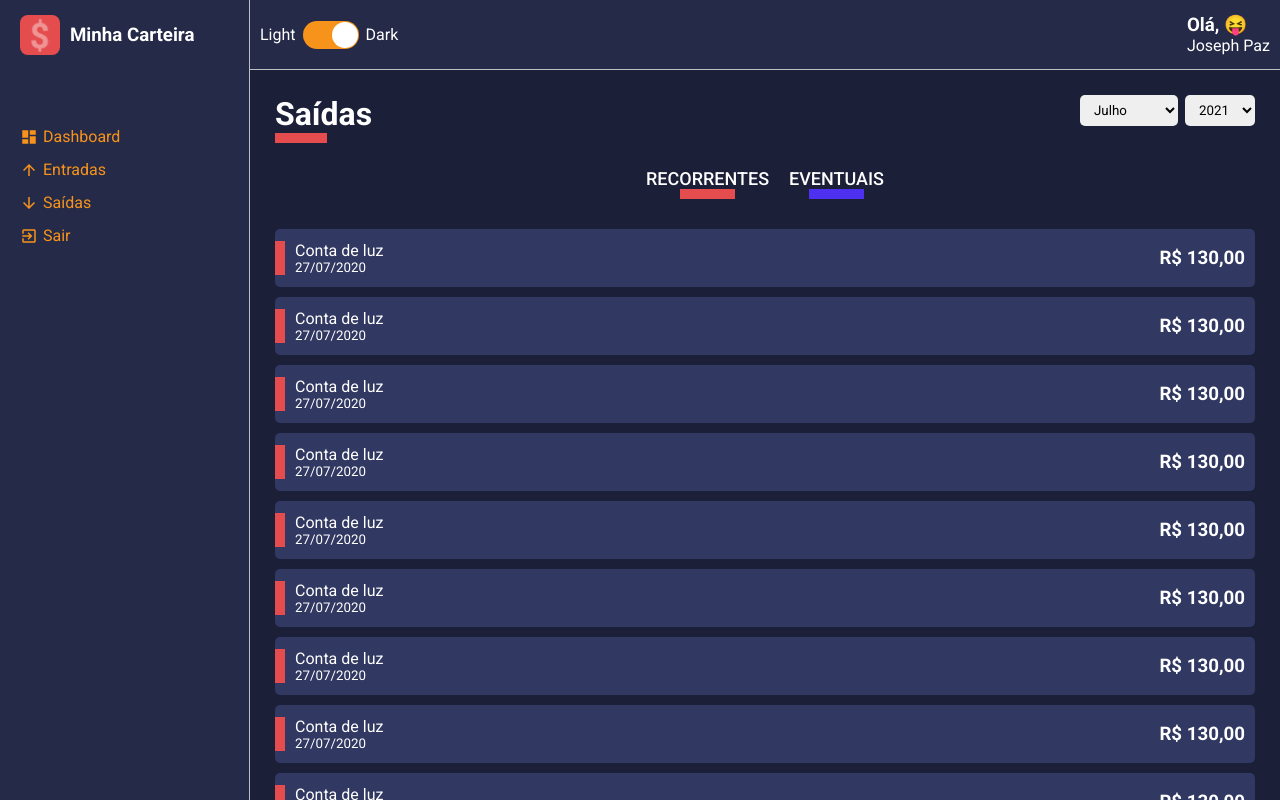
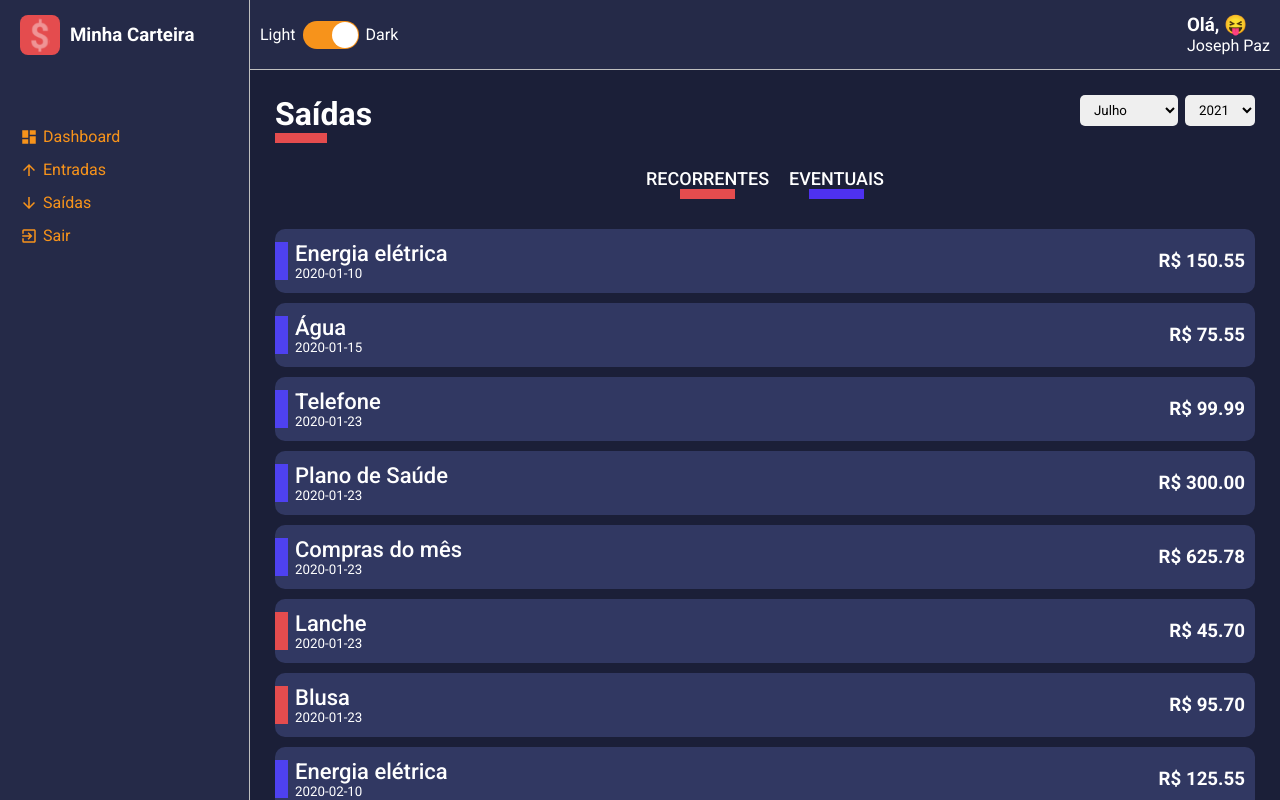
Before and after one commit to Josephpaz/dashboard-template, a React (Create React App) app: page /list/1 in a window 1280 px wide. Built offline with nearby package versions, Linux system fonts and the light colour scheme.

Commit message:
List saidas e entradas with json datas

```diff
--- a/src/components/HistoryFinanceCard/styles.ts
+++ b/src/components/HistoryFinanceCard/styles.ts
@@ -1,5 +1,4 @@
 import styled from "styled-components";
-
 
 interface ITagProps {
   color: string;
@@ -8,7 +7,7 @@ interface ITagProps {
 export const Container = styled.li`
   background-color: ${(props) => props.theme.colors.tertiary};
   list-style: none;
-  border-radius: 5px;
+  border-radius: 10px;
   margin: 10px 0;
   padding: 12px 10px;
   display: flex;
@@ -29,11 +28,15 @@ export const Container = styled.li`
     padding-left: 10px;
   }
 
+  > div span {
+    font-weight: 500;
+    font-size: 22px;
+  }
 `;
 
 export const Tag = styled.div<ITagProps>`
   position: absolute;
-  width: 10px;
+  width: 13px;
   height: 60%;
   background-color: ${(props) => props.color};
   left: 0;
--- a/src/pages/List/index.tsx
+++ b/src/pages/List/index.tsx
@@ -1,9 +1,11 @@
-import React, { useMemo } from "react";
+import React, { useMemo, useState, useEffect } from "react";
 // useMemo memoriza valor
 
 import ContentHeader from "../../components/ContentHeader";
 import SelectInput from "../../components/SelectInput";
 import HistoryFinanceCard from "../../components/HistoryFinanceCard";
+import gains from "../../repositories/gains";
+import expenses from "../../repositories/expenses";
 
 import { Container, Content, Filters } from "./styles";
 
@@ -15,7 +17,18 @@ interface IRouteParams {
   }; //sequencia de acesso paramentros
 }
 
+interface IData {
+  id: number;
+  description: string;
+  amountFormatted: string;
+  frequency: string;
+  dataFormatted: string;
+  tagColor: string;
+}
+
 const List: React.FC<IRouteParams> = ({ match }) => {
+  //use
+  const [data, setData] = useState<IData[]>([]);
   const { type } = match.params; //pegando a utl, destructor
   const title = useMemo(() => {
     return type === "entry-balance" ? "Entradas" : "Saídas";
@@ -23,7 +36,11 @@ const List: React.FC<IRouteParams> = ({ match }) => {
 
   const lineColor = useMemo(() => {
     return type === "entry-balance" ? "#F7913B" : "#E44C4E";
-  }, []);
+  }, [type]);
+
+  const listData = useMemo(() => {
+    return type === "entry-balance" ? gains : expenses;
+  }, [type]);
 
   const options = [
     { value: 7, label: "Julho" },
@@ -37,6 +54,22 @@ const List: React.FC<IRouteParams> = ({ match }) => {
     { value: 2019, label: 2019 },
     { value: 2018, label: 2018 },
   ];
+
+  useEffect(() => {
+    const response = listData.map((item) => {
+      return {
+        id: Math.random() * data.length,
+        description: item.description,
+        amountFormatted: item.amount,
+        frequency: item.frequency,
+        dataFormatted: item.date,
+        tagColor: item.frequency === 'recorrente' ? "#4E41f0" : "#E44C4E"
+      };
+    });
+    setData(response);
+  }, []);
+  //caso nao se coloque nenhuma variavel dentro do [] ele carregara uma vez a cada reload da pagina
+  //caso tenha uma variavel ele disparará a funcao sempre que a variavel alterar seu valor
 
   return (
     <Container>
@@ -55,72 +88,15 @@ const List: React.FC<IRouteParams> = ({ match }) => {
       </Filters>
 
       <Content>
-        <HistoryFinanceCard
-          tagColor="#E44C4E"
-          title="Conta de luz"
-          subtitle="27/07/2020"
-          amount="R$ 130,00"
-        />
-        <HistoryFinanceCard
-          tagColor="#E44C4E"
-          title="Conta de luz"
-          subtitle="27/07/2020"
-          amount="R$ 130,00"
-        />
-        <HistoryFinanceCard
-          tagColor="#E44C4E"
-          title="Conta de luz"
-          subtitle="27/07/2020"
-          amount="R$ 130,00"
-        />
-        <HistoryFinanceCard
-          tagColor="#E44C4E"
-          title="Conta de luz"
-          subtitle="27/07/2020"
-          amount="R$ 130,00"
-        />
-        <HistoryFinanceCard
-          tagColor="#E44C4E"
-          title="Conta de luz"
-          subtitle="27/07/2020"
-          amount="R$ 130,00"
-        />
-        <HistoryFinanceCard
-          tagColor="#E44C4E"
-          title="Conta de luz"
-          subtitle="27/07/2020"
-          amount="R$ 130,00"
-        />
-        <HistoryFinanceCard
-          tagColor="#E44C4E"
-          title="Conta de luz"
-          subtitle="27/07/2020"
-          amount="R$ 130,00"
-        />
-        <HistoryFinanceCard
-          tagColor="#E44C4E"
-          title="Conta de luz"
-          subtitle="27/07/2020"
-          amount="R$ 130,00"
-        />
-        <HistoryFinanceCard
-          tagColor="#E44C4E"
-          title="Conta de luz"
-          subtitle="27/07/2020"
-          amount="R$ 130,00"
-        />
-        <HistoryFinanceCard
-          tagColor="#E44C4E"
-          title="Conta de luz"
-          subtitle="27/07/2020"
-          amount="R$ 130,00"
-        />
-        <HistoryFinanceCard
-          tagColor="#E44C4E"
-          title="Conta de luz"
-          subtitle="27/07/2020"
-          amount="R$ 130,00"
-        />
+        {data.map((item) => (
+          <HistoryFinanceCard
+            key={item.id}
+            tagColor={item.tagColor}
+            title={item.description}
+            subtitle={item.dataFormatted}
+            amount={`R$ ${item.amountFormatted}`}
+          />
+        ))}
       </Content>
     </Container>
   );
--- /dev/null
+++ b/src/repositories/expenses.ts
@@ -0,0 +1,345 @@
+export default [
+  {
+    description: "Energia elétrica",
+    amount: "150.55",
+    type: "saída",
+    frequency: "recorrente",
+    date: "2020-01-10",
+  },
+  {
+    description: "Água",
+    amount: "75.55",
+    type: "saída",
+    frequency: "recorrente",
+    date: "2020-01-15",
+  },
+  {
+    description: "Telefone",
+    amount: "99.99",
+    type: "saída",
+    frequency: "recorrente",
+    date: "2020-01-23",
+  },
+  {
+    description: "Plano de Saúde",
+    amount: "300.00",
+    type: "saída",
+    frequency: "recorrente",
+    date: "2020-01-23",
+  },
+  {
+    description: "Compras do mês",
+    amount: "625.78",
+    type: "saída",
+    frequency: "recorrente",
+    date: "2020-01-23",
+  },
+  {
+    description: "Lanche",
+    amount: "45.70",
+    type: "saída",
+    frequency: "eventual",
+    date: "2020-01-23",
+  },
+  {
+    description: "Blusa",
+    amount: "95.70",
+    type: "saída",
+    frequency: "eventual",
+    date: "2020-01-23",
+  },
+  {
+    description: "Energia elétrica",
+    amount: "125.55",
+    type: "saída",
+    frequency: "recorrente",
+    date: "2020-02-10",
+  },
+  {
+    description: "Água",
+    amount: "90.15",
+    type: "saída",
+    frequency: "recorrente",
+    date: "2020-02-15",
+  },
+  {
+    description: "Telefone",
+    amount: "99.99",
+    type: "saída",
+    frequency: "recorrente",
+    date: "2020-02-23",
+  },
+  {
+    description: "Plano de Saúde",
+    amount: "300.00",
+    type: "saída",
+    frequency: "recorrente",
+    date: "2020-02-23",
+  },
+  {
+    description: "Compras do mês",
+    amount: "540.00",
+    type: "saída",
+    frequency: "recorrente",
+    date: "2020-02-25",
+  },
+  {
+    description: "Parcela do Celular 1/5",
+    amount: "150.99",
+    type: "saída",
+    frequency: "eventual",
+    date: "2020-02-26",
+  },
+  {
+    description: "Cinema",
+    amount: "45.00",
+    type: "saída",
+    frequency: "eventual",
+    date: "2020-02-23",
+  },
+  {
+    description: "Energia elétrica",
+    amount: "97.00",
+    type: "saída",
+    frequency: "recorrente",
+    date: "2020-03-10",
+  },
+  {
+    description: "Água",
+    amount: "100.10",
+    type: "saída",
+    frequency: "recorrente",
+    date: "2020-03-15",
+  },
+  {
+    description: "Telefone",
+    amount: "99.99",
+    type: "saída",
+    frequency: "recorrente",
+    date: "2020-03-23",
+  },
+  {
+    description: "Plano de Saúde",
+    amount: "300.00",
+    type: "saída",
+    frequency: "recorrente",
+    date: "2020-03-23",
+  },
+  {
+    description: "Compras do mês",
+    amount: "800.50",
+    type: "saída",
+    frequency: "recorrente",
+    date: "2020-03-17",
+  },
+  {
+    description: "Parcela do Celular 2/5",
+    amount: "150.99",
+    type: "saída",
+    frequency: "eventual",
+    date: "2020-03-18",
+  },
+  {
+    description: "Troca de Oléo do carro",
+    amount: "90.00",
+    type: "saída",
+    frequency: "eventual",
+    date: "2020-03-23",
+  },
+  {
+    description: "Energia elétrica",
+    amount: "75.99",
+    type: "saída",
+    frequency: "recorrente",
+    date: "2020-04-10",
+  },
+  {
+    description: "Água",
+    amount: "80.33",
+    type: "saída",
+    frequency: "recorrente",
+    date: "2020-04-15",
+  },
+  {
+    description: "Telefone",
+    amount: "99.99",
+    type: "saída",
+    frequency: "recorrente",
+    date: "2020-04-23",
+  },
+  {
+    description: "Plano de Saúde",
+    amount: "300.00",
+    type: "saída",
+    frequency: "recorrente",
+    date: "2020-04-23",
+  },
+  {
+    description: "Compras do mês",
+    amount: "600.00",
+    type: "saída",
+    frequency: "recorrente",
+    date: "2020-04-25",
+  },
+  {
+    description: "Parcela do Celular 3/5",
+    amount: "150.99",
+    type: "saída",
+    frequency: "eventual",
+    date: "2020-04-26",
+  },
+  {
+    description: "Ebook de React Js",
+    amount: "85.95",
+    type: "saída",
+    frequency: "eventual",
+    date: "2020-04-13",
+  },
+  {
+    description: "Energia elétrica",
+    amount: "125.55",
+    type: "saída",
+    frequency: "recorrente",
+    date: "2020-05-10",
+  },
+  {
+    description: "Água",
+    amount: "90.15",
+    type: "saída",
+    frequency: "recorrente",
+    date: "2020-05-15",
+  },
+  {
+    description: "Telefone",
+    amount: "99.99",
+    type: "saída",
+    frequency: "recorrente",
+    date: "2020-05-23",
+  },
+  {
+    description: "Plano de Saúde",
+    amount: "300.00",
+    type: "saída",
+    frequency: "recorrente",
+    date: "2020-05-23",
+  },
+  {
+    description: "Compras do mês",
+    amount: "540.00",
+    type: "saída",
+    frequency: "recorrente",
+    date: "2020-05-25",
+  },
+  {
+    description: "Parcela do Celular 4/5",
+    amount: "150.99",
+    type: "saída",
+    frequency: "eventual",
+    date: "2020-05-26",
+  },
+  {
+    description: "Blusa Iron Man",
+    amount: "150.00",
+    type: "saída",
+    frequency: "eventual",
+    date: "2020-01-23",
+  },
+  {
+    description: "Energia elétrica",
+    amount: "200.00",
+    type: "saída",
+    frequency: "recorrente",
+    date: "2020-06-10",
+  },
+  {
+    description: "Água",
+    amount: "150.00",
+    type: "saída",
+    frequency: "recorrente",
+    date: "2020-06-15",
+  },
+  {
+    description: "Telefone",
+    amount: "99.99",
+    type: "saída",
+    frequency: "recorrente",
+    date: "2020-06-23",
+  },
+  {
+    description: "Plano de Saúde",
+    amount: "300.00",
+    type: "saída",
+    frequency: "recorrente",
+    date: "2020-06-23",
+  },
+  {
+    description: "Compras do mês",
+    amount: "559.15",
+    type: "saída",
+    frequency: "recorrente",
+    date: "2020-06-25",
+  },
+  {
+    description: "Parcela do Celular 5/5",
+    amount: "150.99",
+    type: "saída",
+    frequency: "eventual",
+    date: "2020-06-26",
+  },
+  {
+    description: "Perfume",
+    amount: "250.00",
+    type: "saída",
+    frequency: "eventual",
+    date: "2020-06-21",
+  },
+  {
+    description: "Energia elétrica",
+    amount: "250.00",
+    type: "saída",
+    frequency: "recorrente",
+    date: "2020-07-10",
+  },
+  {
+    description: "Água",
+    amount: "90.00",
+    type: "saída",
+    frequency: "recorrente",
+    date: "2020-07-15",
+  },
+  {
+    description: "Telefone",
+    amount: "99.99",
+    type: "saída",
+    frequency: "recorrente",
+    date: "2020-07-23",
+  },
+  {
+    description: "Plano de Saúde",
+    amount: "300.00",
+    type: "saída",
+    frequency: "recorrente",
+    date: "2020-07-23",
+  },
+  {
+    description: "Compras do mês",
+    amount: "700.00",
+    type: "saída",
+    frequency: "recorrente",
+    date: "2020-07-25",
+  },
+  {
+    description: "Cafeteira",
+    amount: "250.00",
+    type: "saída",
+    frequency: "eventual",
+    date: "2020-07-26",
+  },
+  {
+    description: "Pizza",
+    amount: "60.00",
+    type: "saída",
+    frequency: "eventual",
+    date: "2020-07-19",
+  },
+];
--- /dev/null
+++ b/src/repositories/gains.ts
@@ -0,0 +1,72 @@
+export default [
+  {
+    description: "Salário",
+    amount: "1300.52",
+    type: "entrada",
+    frequency: "recorrente",
+    date: "2020-01-10",
+  },
+  {
+    description: "Freela",
+    amount: "150.13",
+    type: "entrada",
+    frequency: "eventual",
+    date: "2020-01-17",
+  },
+  {
+    description: "Salário",
+    amount: "2500.23",
+    type: "entrada",
+    frequency: "recorrente",
+    date: "2020-02-10",
+  },
+  {
+    description: "Freela site",
+    amount: "900.23",
+    type: "entrada",
+    frequency: "eventual",
+    date: "2020-02-21",
+  },
+  {
+    description: "Freela app",
+    amount: "950.92",
+    type: "entrada",
+    frequency: "eventual",
+    date: "2020-02-23",
+  },
+  {
+    description: "Salário",
+    amount: "2500.25",
+    type: "entrada",
+    frequency: "recorrente",
+    date: "2020-03-10",
+  },
+  {
+    description: "Salário",
+    amount: "2500.18",
+    type: "entrada",
+    frequency: "recorrente",
+    date: "2020-04-10",
+  },
+  {
+    description: "Salário",
+    amount: "2500.15",
+    type: "entrada",
+    frequency: "recorrente",
+    date: "2020-05-10",
+  },
+  {
+    description: "Salário",
+    amount: "2500.12",
+    type: "entrada",
+    frequency: "recorrente",
+    date: "2020-06-10",
+  },
+  {
+    description: "Salário",
+    amount: "2500.00",
+    type: "entrada",
+    frequency: "recorrente",
+    date: "2020-07-10",
+  },
+];
--- a/src/routes/app.routes.tsx
+++ b/src/routes/app.routes.tsx
@@ -6,6 +6,11 @@ import Dashboard from "../pages/Dashboard";
 import List from "../pages/List";
 
 const AppRoutes: React.FC = () => {
+  // const routesSidebar = [
+  //   {
+  //     path: '/dash'
+  //   }
+  // ]
   // retorna sempre um componente baseado na rota
   return (
     <Layout>
```
